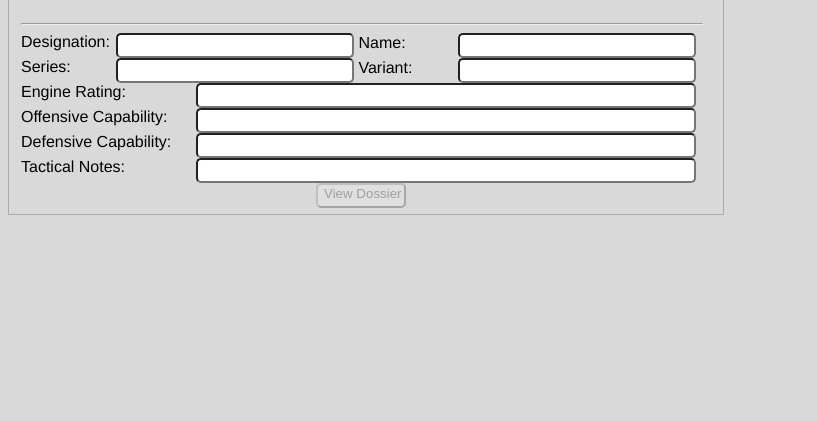
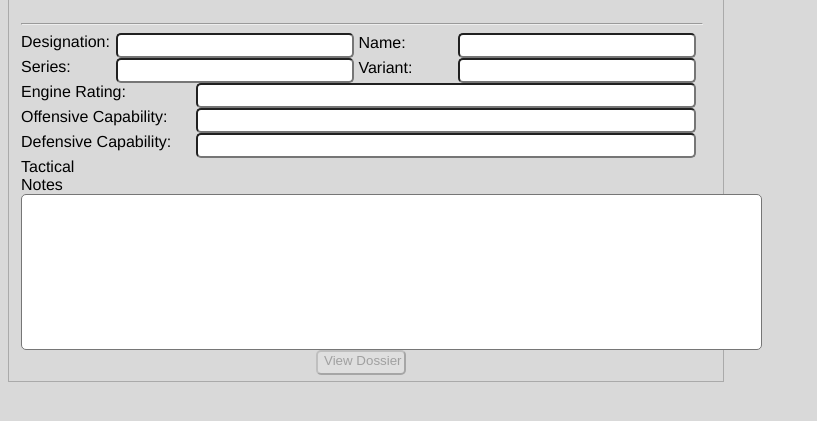
Before and after one commit to TurboSammich/TurboSammich.github.io, a plain HTML site: page index.html in a window 1280 px wide. Both pictures are taken after a click on the button "Engines". Shown: the part 155-576 px from the top of the page, without its empty margins (0-817 px from the left). Drawn offline with nearby package versions, Linux system fonts and the light colour scheme; a script that the page names is missing.

Commit message:
Updated engine page for more tactics

```diff
--- a/index.html
+++ b/index.html
@@ -145,8 +145,11 @@
       </span>
       <br />
       <span>
-        <label class="fullLabel">Tactical Notes: </label>
-        <input id="engineTactics" class="fullField" readonly />
+        <label class="areaLabel">Tactical Notes</label>
+        <!--<input id="engineTactics" class="fullField" readonly />-->
+        <br />
+        <textarea id="engineTactics" class="areaField" rows="10" cols="90" readonly>
+        </textarea>
       </span>
       <br />
       <span id="linkSpan">
```
